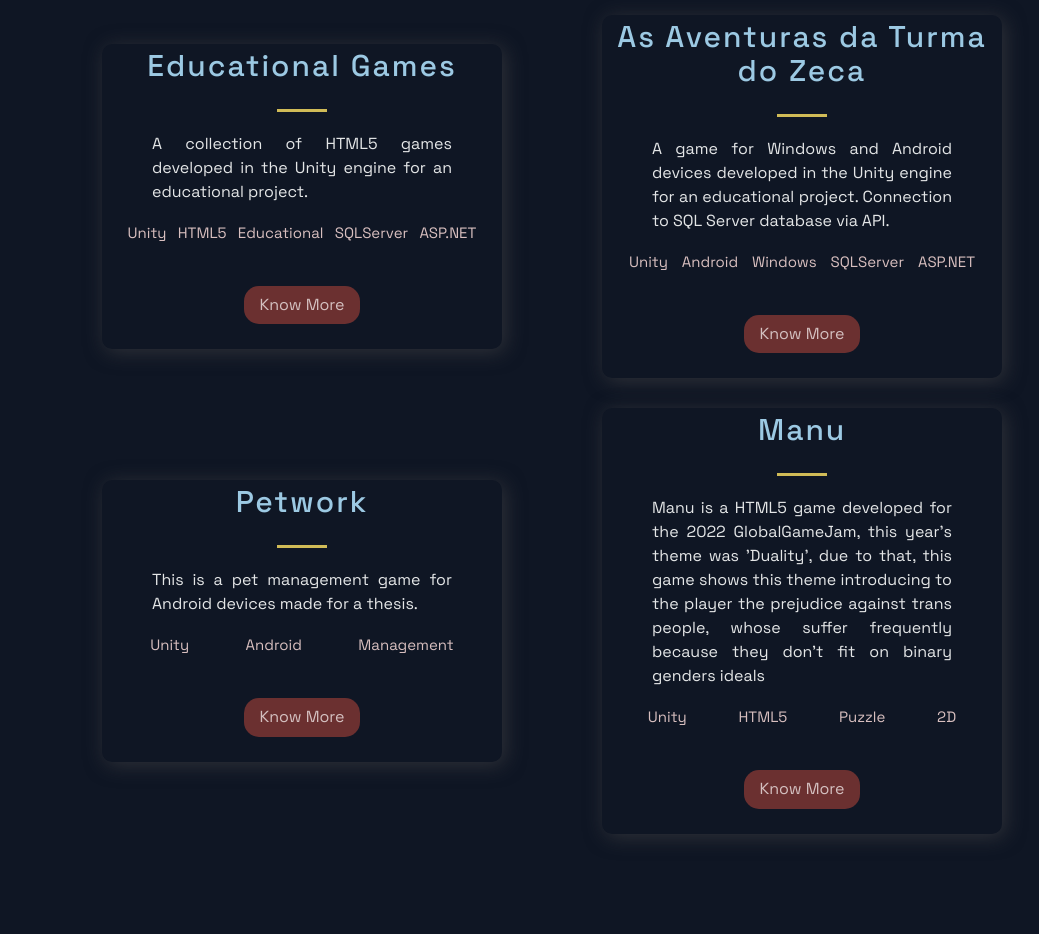
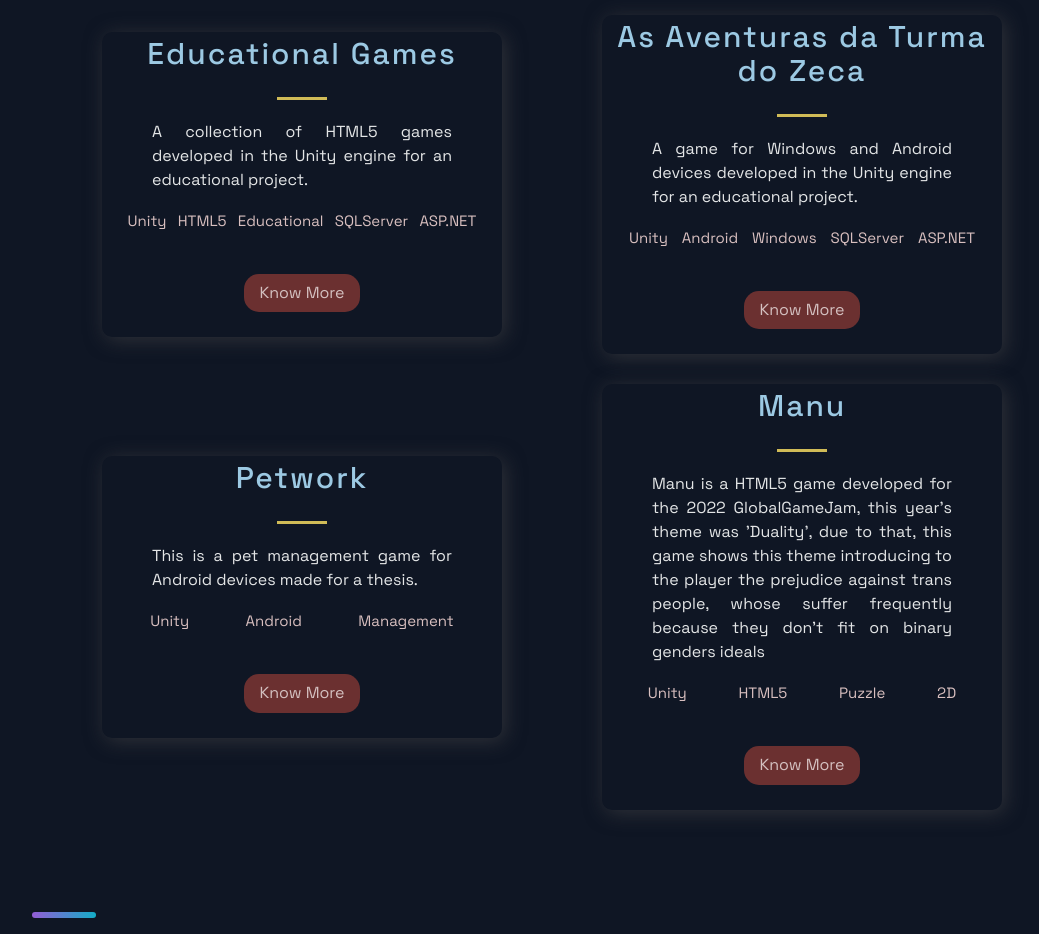
Before and after one commit to CaliloKZ/Portfolio, a Next.js app: page / in a window 1280 px wide. Shown: the part 820-1754 px from the top of the page, without its empty margins (88-1127 px from the left). Built offline with nearby package versions, Linux system fonts and the light colour scheme.

Commit message:
added links to page2

```diff
--- a/src/components/Projects/Projects.js
+++ b/src/components/Projects/Projects.js
@@ -6,8 +6,8 @@ import { Section, SectionDivider, SectionTitle } from '../../styles/GlobalCompon
 import { projects } from '../../constants/constants';
 
 const opts = {
-  height: '400',
-  width: '400',
+  height: '360px',
+  width: '380px',
   playerVars: {
     // https://developers.google.com/youtube/player_parameters
     autoplay: 0,
--- a/src/constants/constants.js
+++ b/src/constants/constants.js
@@ -4,15 +4,15 @@ export const projects = [
     description: "A collection of HTML5 games developed in the Unity engine for an educational project.",
       video: 'KziabHgfecs',
       tags: ['Unity', 'HTML5', 'Educational', 'SQLServer', 'ASP.NET'],
-    visit: 'https://eduqbrinq.com.br/',
+    visit: 'https://calilokzgames.vercel.app/#Educational',
     id: 0,
   },
   {
     title: 'As Aventuras da Turma do Zeca',
-    description: "A game for Windows and Android devices developed in the Unity engine for an educational project. Connection to SQL Server database via API.",
+    description: "A game for Windows and Android devices developed in the Unity engine for an educational project.",
       video: 'KziabHgfecs',
       tags: ['Unity', 'Android', 'Windows', 'SQLServer', 'ASP.NET'],
-    visit: 'https://eduqbrinq.com.br/',
+    visit: 'https://calilokzgames.vercel.app/#Zeca',
     id: 0,
   },
   {
@@ -20,7 +20,7 @@ export const projects = [
     description:"This is a pet management game for Android devices made for a thesis.",
     video: 'vXWogqGy_c0',
     tags: ['Unity', 'Android', 'Management'],
-    visit: 'https://github.com/CaliloKZ/PetworkPublic',
+    visit: 'https://calilokzgames.vercel.app/#Petwork',
     id: 1,
   },
   {
@@ -28,7 +28,7 @@ export const projects = [
     description:"Manu is a HTML5 game developed for the 2022 GlobalGameJam, this year's theme was 'Duality', due to that, this game shows this theme introducing to the player the prejudice against trans people, whose suffer frequently because they don't fit on binary genders ideals",
     video: 'fb02DA0TvbA',
       tags: ['Unity', 'HTML5', 'Puzzle', '2D'],
-    visit: 'https://calilokizan.itch.io/manu',
+    visit: 'https://calilokzgames.vercel.app/#Manu',
     id: 2,
   },
 ];
```
